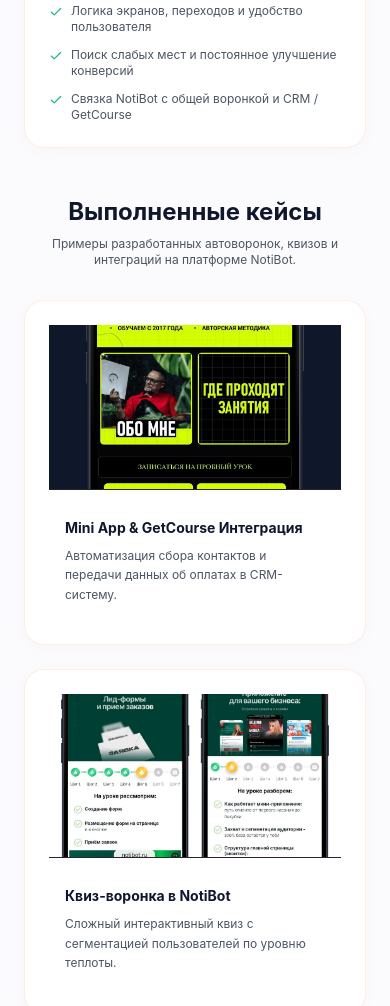
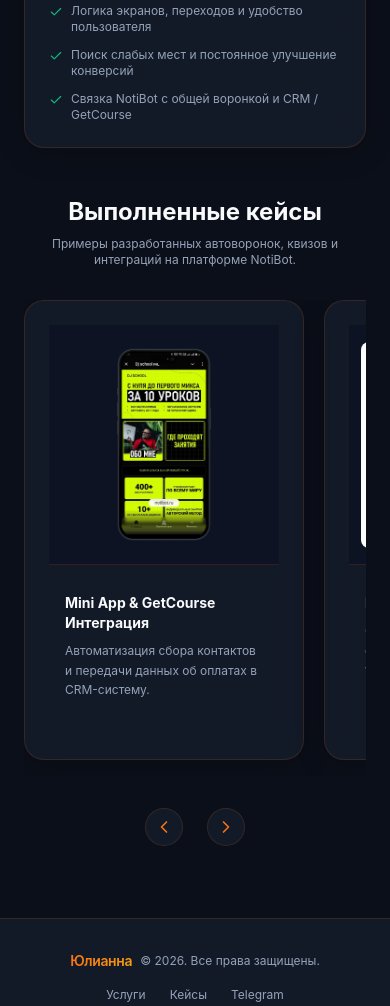
Before and after one commit to julskazka/testanti, a website with bundled scripts: page index.html in a window 390 px wide. Shown: the part 2276-3282 px from the top of the page. Built offline with nearby package versions, Linux system fonts and the light colour scheme.

Commit message:
style: revert to dark theme with orange/mint accents and add responsive mobile portfolio slider

```diff
--- a/css/styles.css
+++ b/css/styles.css
@@ -1,5 +1,5 @@
 /* ===========================================
-   styles.css — Светлая, теплая и контрастная тема.
+   styles.css — Премиальная темная тема с оранжевыми/мятными акцентами.
    Размер файла строго ограничен до 150 строк.
    =========================================== */
 
@@ -8,15 +8,14 @@
 }
 
 :root {
-  --color-bg:      #fbfbfd;
-  --color-text:    #0f172a;
-  --color-muted:   #4b5563;
+  --color-bg:      #0b0f19; /* глубокий темный */
+  --color-text:    #f8fafc; /* контрастный светлый */
+  --color-muted:   #94a3b8;
   --color-accent:  #f97316; /* оранжевый */
-  --color-surface: #ffffff;
-  --color-border:  rgba(249, 115, 22, 0.12); /* мягкий оранжевый ободок */
+  --color-surface: rgba(30, 41, 59, 0.45);
+  --color-border:  rgba(249, 115, 22, 0.15); /* оранжевый ободок */
 }
 
-/* Всегда светлая, чистая и легко читаемая тема */
 body {
   margin: 0;
   padding: 0;
@@ -61,7 +60,9 @@
   border: 1px solid var(--color-border);
   border-radius: 20px;
   padding: 24px;
-  box-shadow: 0 4px 20px rgba(0, 0, 0, 0.02);
+  backdrop-filter: blur(16px);
+  -webkit-backdrop-filter: blur(16px);
+  box-shadow: 0 4px 30px rgba(0, 0, 0, 0.2);
   transition: border-color 0.3s ease, box-shadow 0.3s ease;
 }
 
@@ -69,14 +70,14 @@
   display: block;
   width: 100%;
   padding: 12px 24px;
-  background: linear-gradient(135deg, var(--color-accent), #f59e0b); /* оранжевый к желтому */
+  background: linear-gradient(135deg, var(--color-accent), #d97706); /* оранжевый к темному янтарному */
   color: #ffffff;
   font-size: 14px;
   font-weight: 600;
   border: none;
   border-radius: 14px;
   cursor: pointer;
-  box-shadow: 0 4px 14px rgba(249, 115, 22, 0.2);
+  box-shadow: 0 4px 14px rgba(249, 115, 22, 0.25);
 }
 
 .divider {
@@ -92,5 +93,14 @@
 
 input[type="text"]:focus, select:focus, textarea:focus {
   border-color: var(--color-accent);
-  box-shadow: 0 0 0 3px rgba(249, 115, 22, 0.15);
+  box-shadow: 0 0 0 3px rgba(249, 115, 22, 0.2);
 }
+
+/* Скрыть скроллбар */
+.no-scrollbar::-webkit-scrollbar {
+  display: none;
+}
+.no-scrollbar {
+  -ms-overflow-style: none;
+  scrollbar-width: none;
+}
--- a/js/components/portfolio.js
+++ b/js/components/portfolio.js
@@ -1,5 +1,5 @@
 // js/components/portfolio.js
-// Блок "Мои Кейсы" с галереей выполненных проектов.
+// Блок "Мои Кейсы" с галереей выполненных проектов и слайдером для мобильной версии.
 
 import { createElement } from '../utils.js';
 
@@ -23,15 +23,15 @@
           </p>
         </div>
 
-        <!-- Сетка кейсов -->
-        <div class="grid grid-cols-1 sm:grid-cols-2 lg:grid-cols-3 gap-6">
+        <!-- Контейнер для прокрутки (слайдер для мобилок, грид для десктопа) -->
+        <div id="cases-container" class="flex overflow-x-auto snap-x snap-mandatory gap-5 pb-4 scroll-smooth no-scrollbar md:grid md:grid-cols-3 md:overflow-x-visible md:snap-none md:pb-0">
           ${CASES.map(c => `
-            <div class="card p-0 overflow-hidden flex flex-col justify-between hover:border-orange-500/40 hover:shadow-lg transition-all duration-300">
+            <div class="card p-0 overflow-hidden flex flex-col justify-between hover:border-orange-500/40 hover:shadow-lg transition-all duration-300 w-[280px] shrink-0 snap-start md:w-auto md:shrink md:snap-align-none bg-[var(--color-surface)]">
               <div class="space-y-3">
-                <!-- Контейнер изображения с эффектом приближения -->
-                <div class="relative overflow-hidden aspect-video bg-slate-900 border-b border-[var(--color-border)]">
+                <!-- Контейнер изображения (картинка без обрезки) -->
+                <div class="relative overflow-hidden w-full flex items-center justify-center p-3 bg-slate-950/30 border-b border-[var(--color-border)]" style="height: 240px;">
                   <img src="${c.img}" alt="${c.title}"
-                       class="w-full h-full object-cover transition-transform duration-500 hover:scale-105 cursor-pointer"
+                       class="max-w-full max-h-full object-contain rounded-lg transition-transform duration-500 hover:scale-105 cursor-pointer"
                        onclick="window.open('${c.img}', '_blank')">
                 </div>
                 <!-- Описание кейса -->
@@ -43,9 +43,31 @@
             </div>
           `).join('')}
         </div>
+
+        <!-- Кнопки управления слайдером на мобильных -->
+        <div class="flex md:hidden justify-center items-center space-x-6 mt-4">
+          <button id="slide-prev" class="btn-press p-2 rounded-full border border-[var(--color-border)] bg-[var(--color-surface)] text-orange-500 hover:bg-[var(--color-border)]">
+            <i data-lucide="chevron-left" class="w-5 h-5"></i>
+          </button>
+          <button id="slide-next" class="btn-press p-2 rounded-full border border-[var(--color-border)] bg-[var(--color-surface)] text-orange-500 hover:bg-[var(--color-border)]">
+            <i data-lucide="chevron-right" class="w-5 h-5"></i>
+          </button>
+        </div>
       </div>
     </section>
   `;
 
-  return createElement(html);
+  const el = createElement(html);
+  const container = el.querySelector('#cases-container');
+
+  // Логика прокрутки по кнопкам
+  el.querySelector('#slide-prev').addEventListener('click', () => {
+    container.scrollBy({ left: -290, behavior: 'smooth' });
+  });
+
+  el.querySelector('#slide-next').addEventListener('click', () => {
+    container.scrollBy({ left: 290, behavior: 'smooth' });
+  });
+
+  return el;
 }
```
